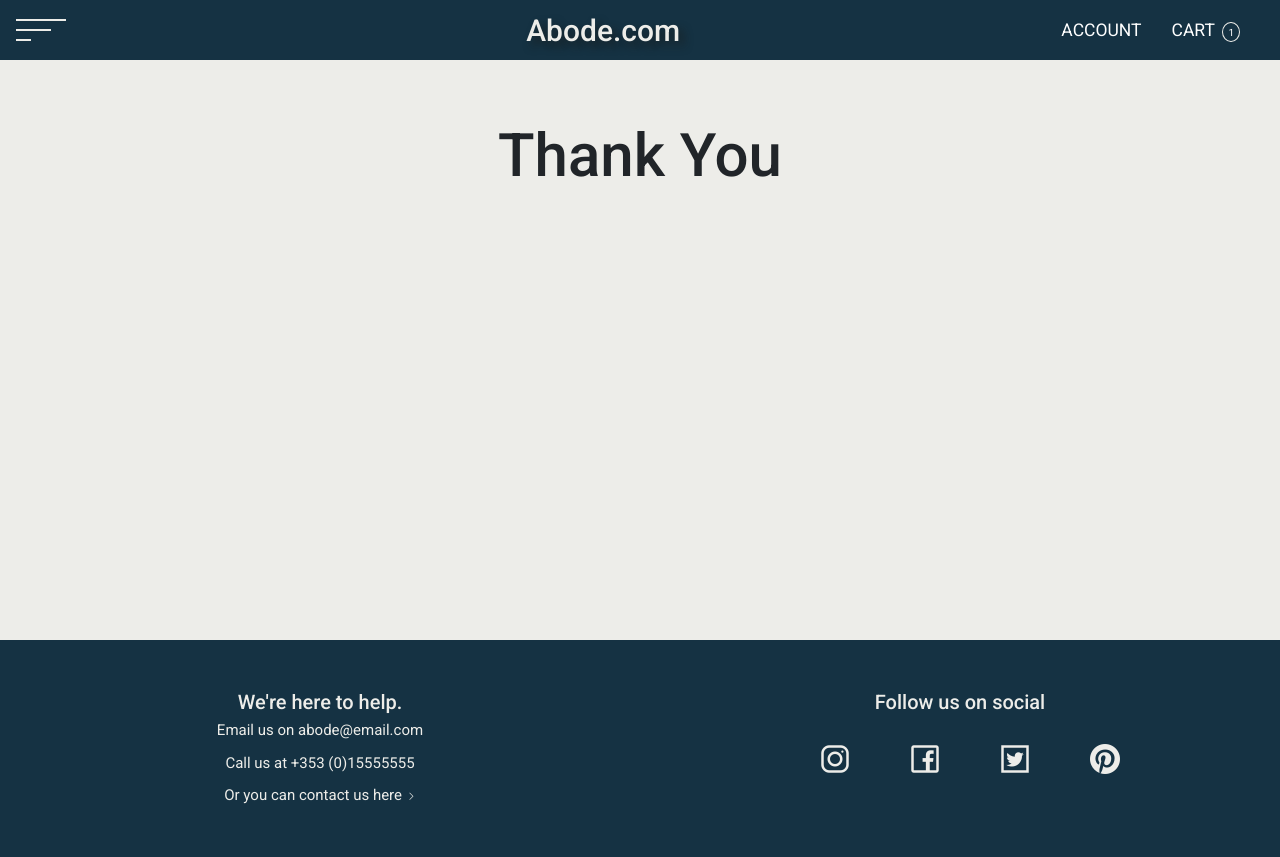
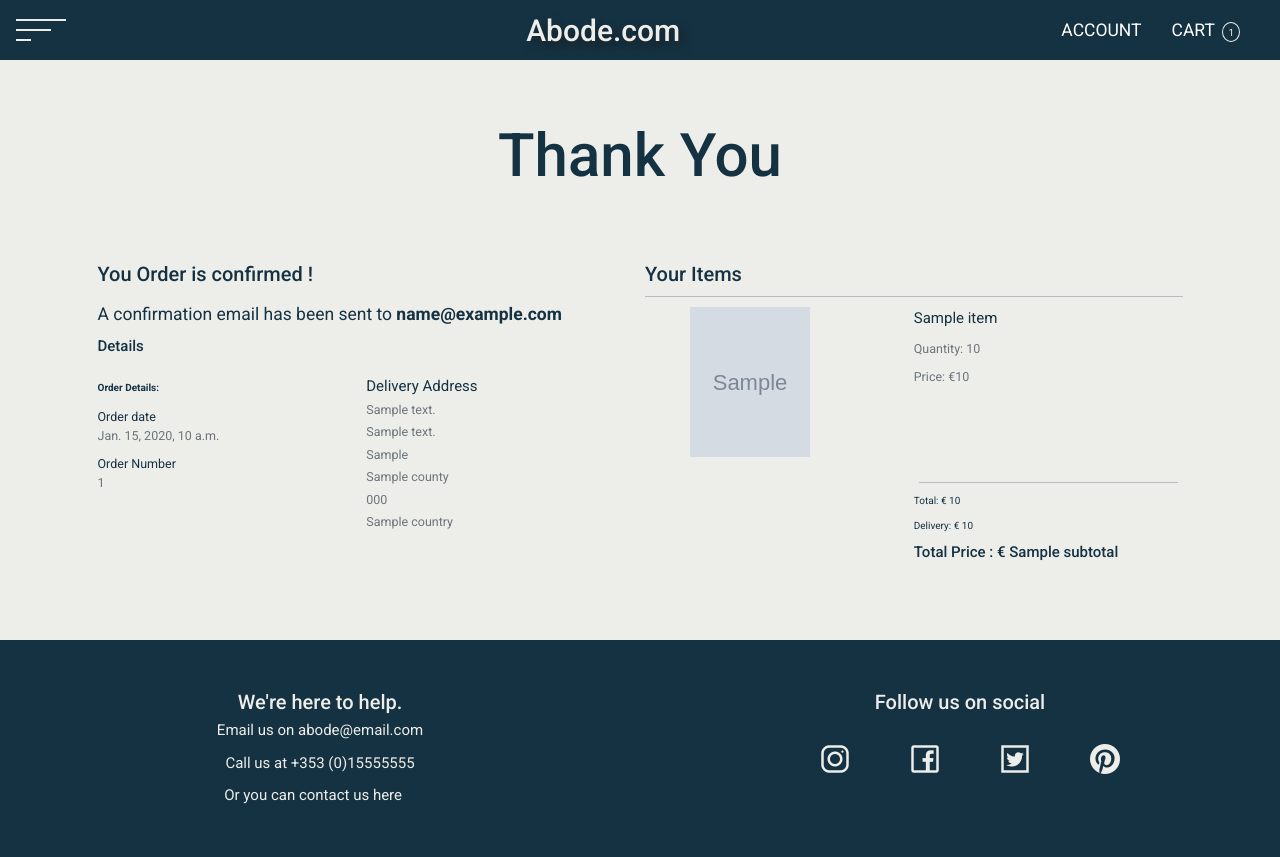
Before and after one commit to BrianWhelanDublin/milestone-project-4, a Django app: template checkout/templates/checkout/checkout_success.html in a window 1280 px wide. Run offline with Django 3.2, Linux system fonts and the light colour scheme; the template is opened without the code that fills it: most values are stand-ins (such as "Sample title", 1, 10 or a date in 2020); grey boxes marked "Sample" are stand-in pictures; some libraries are stand-ins or nearby versions.

Commit message:
add and style checkout success page

```diff
--- a/checkout/templates/checkout/checkout_success.html
+++ b/checkout/templates/checkout/checkout_success.html
@@ -8,17 +8,69 @@
 {% endblock %}
 {% block main_content %}
 <div class="container checkout-container">
-      <div class="row">
+    <div class="row">
         <div class="col flex-center checkout-heading">
             <h1>Thank You</h1>
         </div>
-        <div class="row">
-            <div class="col-12 co-md-6">
+        <div class="row p-4">
+            <div class="col-12 col-md-6 px-2 mb-5 ">
+                <h3 class="fs-2 mb-4">You Order is confirmed !</h3>
+                <p class="mt-3 fs-3">A confirmation email has been sent to <strong class="fs-3">{{ order.email }}</strong></p>
+                <h4>Details</h4>
+                <div class="row">
+                    <div class="col-12 col-md-6">
+                        <p class="mt-4 fs-4"><strong>Order Details:</strong></p>
+                        <p class="fs-5">Order date <br> <span class="text-muted fs-5">{{ order.date }}</span></p>
+                        <p class="fs-5">Order Number <br> <span class="text-muted fs-5">{{ order.order_number }}</span></p>
+                    </div>
+                    <div class="col-6">
+                         <p class="fs-4 mt-4">Delivery Address <br>
+            <span class="text-muted fs-5">{{ order.street_address_1 }}</span><br>
+            <span class="text-muted fs-5">{{ order.street_address_2 }}</span><br>
+            <span class="text-muted fs-5">{{ order.town_or_city }}</span><br>
+            <span class="text-muted fs-5">{{ order.county }}</span><br>
+            <span class="text-muted fs-5">{{ order.eircode }}</span><br>
+            <span class="text-muted fs-5">{{ order.country }}</span><br>
+        </p>
+    </div>
+                    </div>
+                </div>
 
-            </div>
-             <div class="col-12 co-md-6">
+            <div class="col-12 col-md-6  px-2">
+                <div class="cart-toast-wrapper">
+                    <h3 class="fs-2">Your Items</h3>
+                    <hr>
+                    {% for item in order.lineitems.all %}
+                    <div class="row mt-2">
+                        <div class="offset-1 col-3">
+                            {% if item.item.image %}
+                            <img src="/media/{{ item.item.image }}" alt="image of {{ item.item.name" class="table-image">
+                            {% else %}
+                                <img src="/media/no_image.png"
+                                alt="No image found for {{ item.item.name }}" class="table-image">
+                            {% endif %}
+                        </div>
+                        <div class=" offset-2 col-6 ">
+                            <p class="fs-4">{{ item.item.name }}</p>
+                            <p class=" fs-5 text-muted">Quantity: {{ item.quantity }}</p>
+                            <p class=" fs-5 text-muted">Price: €{{ item.item.price }}</p>
+                        </div>
+                    </div>
+                    {% endfor %}
+                </div>
+                <div class="row mt-4">
+                    <div class="col-6 offset-6">
+                        <hr class="mx-2">
+                        <p>Total: € {{ order.order_total }}</p>
+                        <p>Delivery: € {{ order.home_delivery_cost }}</p>
+                        <h4>Total Price : € {{ order.subtotal }}</h4>
+                    </div>
+                </div>
 
             </div>
         </div>
-</div>
+    </div>
+    </div>
+
+
 {% endblock %}
--- a/checkout/views.py
+++ b/checkout/views.py
@@ -104,8 +104,8 @@
 
     save_info = request.session.get("save_info")
     order = get_object_or_404(Order, order_number=order_number)
-    messages.success(request, f"Your order has been processed! \
-        Your order number is {order_number}")
+    messages.success(request,
+                     "Your order has been processed!")
 
     if "cart" in request.session:
         del request.session["cart"]
--- a/static/css/base.css
+++ b/static/css/base.css
@@ -2,6 +2,7 @@
 
 * {
     font-size: 10px;
+    color: #153243;
 }
 
 html {
@@ -260,6 +261,7 @@
 
 .top-nav-item i {
     font-size: 2rem;
+    color: #EDEDE9;
 }
 
 .side-nav {
@@ -331,6 +333,7 @@
 .nav-icon {
     font-size: 3rem;
     margin-left: 1rem;
+    color: #EDEDE9;
 }
 
 .sub-list {
@@ -488,6 +491,8 @@
     border: .1rem solid #EDEDE9;
     border-radius: 50%;
     padding: .25rem .4rem;
+    color:  #EDEDE9;
+
 }
 
 /* Hero section in index.html */
@@ -763,20 +768,23 @@
 /* ----------------------------------------footer section  */
 .footer-container {
     background-color: #153243;
-    color: #EDEDE9;
+    /* color: #EDEDE9; */
 }
 
 .contact-col {
     flex-direction: column;
     margin: 5rem 0;
+
 }
 
 .contact-col h3 {
     font-size: 1.75rem;
+       color: #EDEDE9;
 }
 
 .contact-col p {
     font-size: 1.25rem;
+       color: #EDEDE9;
 }
 
 .contact-col a {
@@ -797,6 +805,7 @@
 .social-col h3 {
     text-align: center;
     font-size: 1.5rem;
+       color: #EDEDE9;
 }
 
 .social-media {
@@ -805,15 +814,16 @@
     margin-top: 2rem;
 }
 
-.social-media a {
+/* .social-media a {
     color: #EDEDE9;
-}
+} */
 
 .social-media a i {
     font-size: 3rem;
     margin: 0 2rem;
     padding: .5rem;
     transition: all .5s ease-in-out;
+       color: #EDEDE9;
 }
 
 .social-media a i:hover {
@@ -985,7 +995,7 @@
 }
 /* Toats */
 .cart-toast-wrapper{
-    height: 45rem;
+    max-height: 45rem;
     overflow-x: hidden;
     overflow-y: auto;
 }
```
Also changed, not shown: checkout/static/checkout/css/checkout.css (+11 -3 lines), checkout/templates/checkout/checkout.html (+4 -3 lines).
